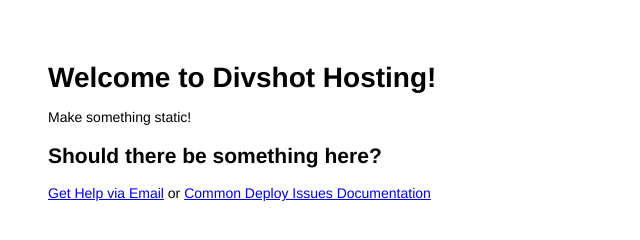
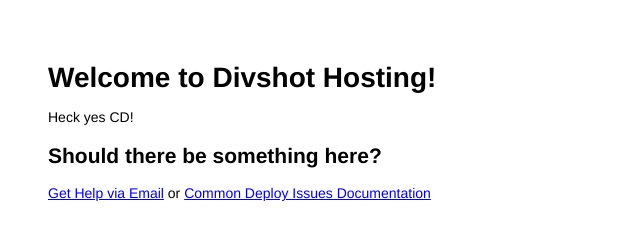
Before and after one commit to obogobo/ss15-vector, a plain HTML site: page index.html in a window 1280 px wide. Shown: the full height of the page, 0-640 px from the left. Drawn offline with Linux system fonts and the light colour scheme.

Commit message:
Test change

```diff
--- a/index.html
+++ b/index.html
@@ -15,7 +15,7 @@
 </head>
 <body>
   <h1>Welcome to Divshot Hosting!</h1>
-  <p>Make something static!</p>
+  <p>Heck yes CD!</p>
   <h2>Should there be something here?</h2>
   <p><a href="mailto:support@divshot.com">Get Help via Email</a> or <a href="http://docs.divshot.com/guides/common-deploy-issues">Common Deploy Issues Documentation</a></p>
 </body>
```
